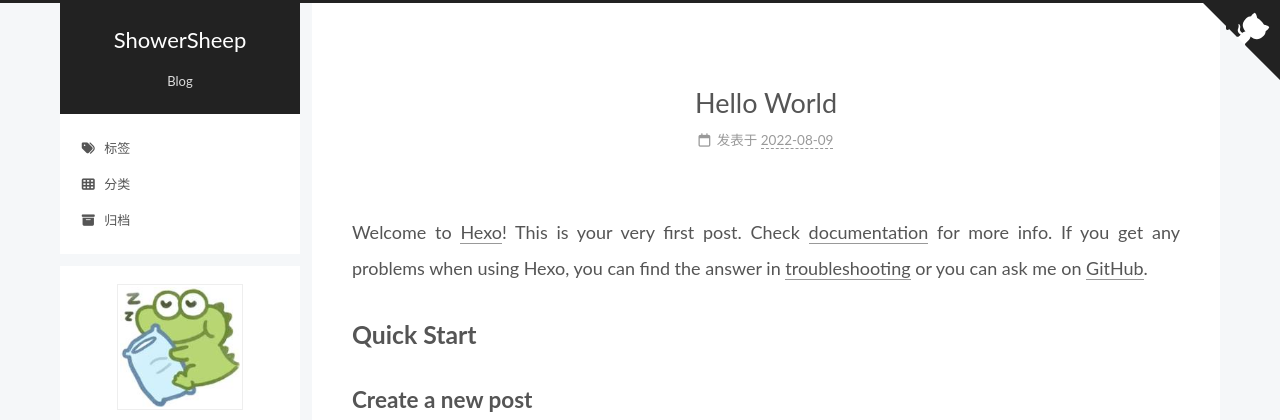
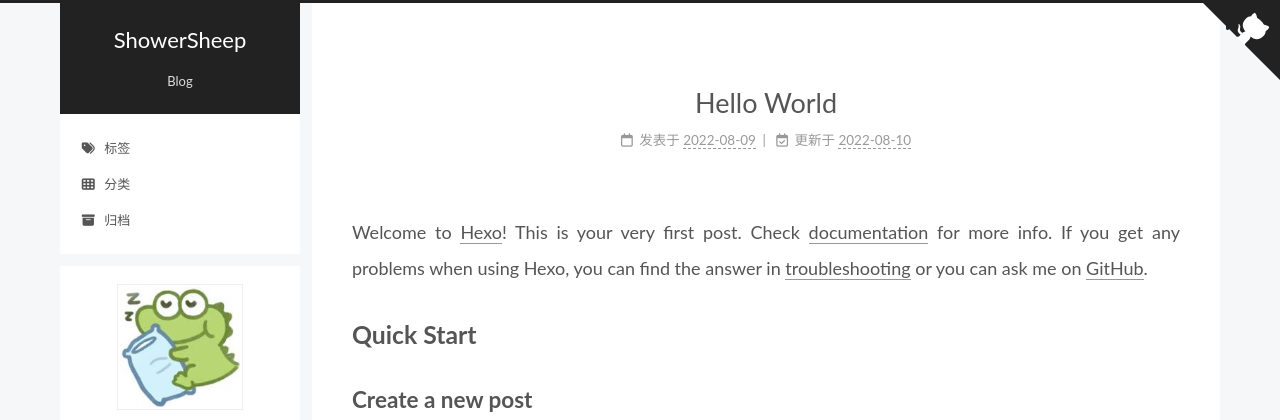
Before and after one commit to ShowerSheep/ShowerSheep.github.io, a plain HTML site: page index.html in a window 1280 px wide. Shown: the top 420 px of the page. Drawn offline with nearby package versions, Linux system fonts and the light colour scheme.

Commit message:
Site updated: 2022-08-10 16:12:26

```diff
--- a/index.html
+++ b/index.html
@@ -206,8 +206,14 @@
       </span>
       <span class="post-meta-item-text">发表于</span>
 
-
-      <time title="创建时间：2022-08-09 19:58:41 / 修改时间：19:58:06" itemprop="dateCreated datePublished" datetime="2022-08-09T19:58:41+08:00">2022-08-09</time>
+      <time title="创建时间：2022-08-09 19:58:41" itemprop="dateCreated datePublished" datetime="2022-08-09T19:58:41+08:00">2022-08-09</time>
+    </span>
+    <span class="post-meta-item">
+      <span class="post-meta-item-icon">
+        <i class="far fa-calendar-check"></i>
+      </span>
+      <span class="post-meta-item-text">更新于</span>
+      <time title="修改时间：2022-08-10 15:05:04" itemprop="dateModified" datetime="2022-08-10T15:05:04+08:00">2022-08-10</time>
     </span>
 
 
```
Also changed, not shown: 2022/08/09/hello-world/index.html (+9 -3 lines), tags/index.html (+1 -1 lines).
